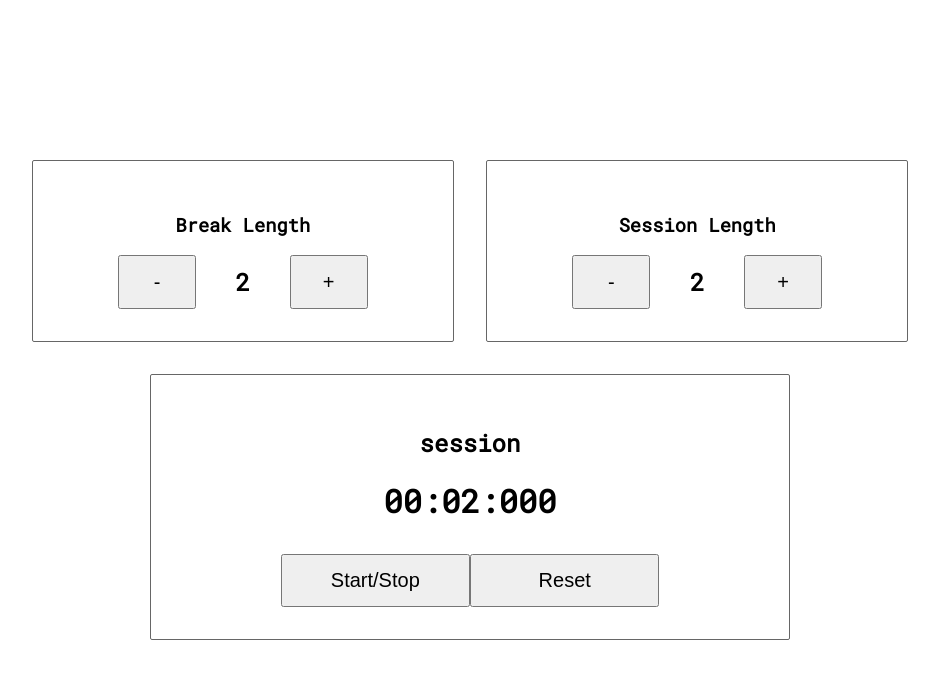
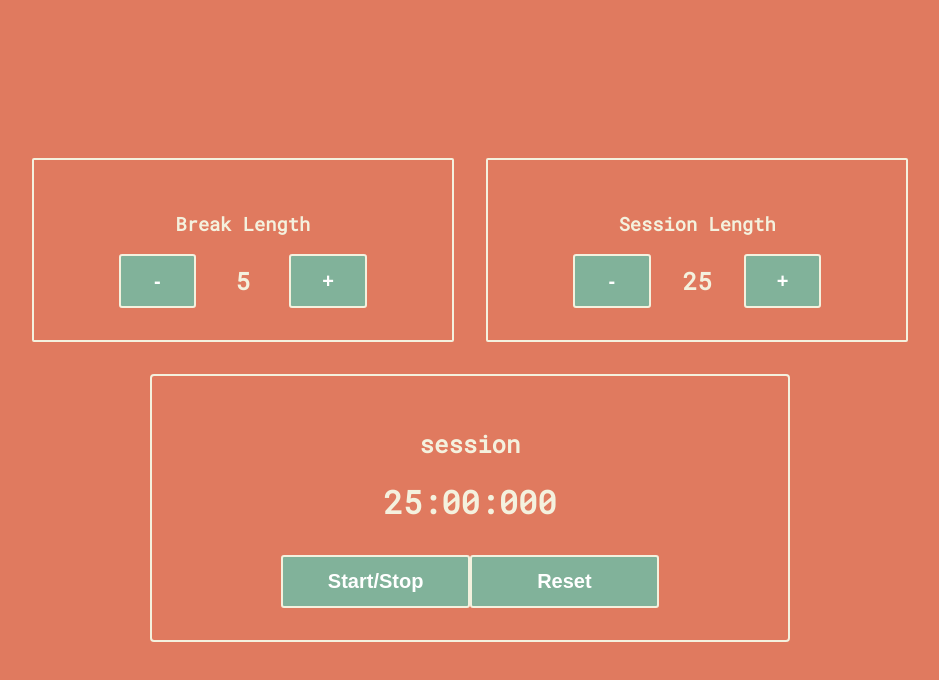
Before and after one commit to nugliar/clock, a React (Create React App) app: page / in a window 1280 px wide. Shown: the top 680 px of the page, without its empty margins (170-1109 px from the left). Built offline with nearby package versions, Linux system fonts and the light colour scheme.

Commit message:
add styles

```diff
--- a/public/index.html
+++ b/public/index.html
@@ -17,5 +17,3 @@
 </body>
 
 </html>
-<script src="https://cdn.freecodecamp.org/testable-projects-fcc/v1/bundle.js">
-</script>
--- a/src/Clock.js
+++ b/src/Clock.js
@@ -16,8 +16,8 @@ import alarmSound from './audio/classic-short-alarm.wav'
 // than actual elapsed time value
 
 const DEFAULT_LENGTH = {
-  break: 2 + 1, // minutes
-  session: 2 + 1 // minutes
+  break: 5 * 60 + 1, // seconds
+  session: 25 * 60 + 1 // seconds
 }
 
 export const Clock = () => {
@@ -35,7 +35,7 @@ export const Clock = () => {
   const alarmSet = useRef(true)
 
   const setTimerLength = (mode, newLength) => {
-    newLength = Math.min(60, Math.max(1, newLength))
+    newLength = Math.min(60 * 60 + 1, Math.max(1 * 60 + 1, newLength))
 
     if (!timer.active) {
       setLength({
@@ -56,11 +56,11 @@ export const Clock = () => {
   }
 
   const onIncrementClick = (mode) => {
-    setTimerLength(mode, length[mode] + 1)
+    setTimerLength(mode, length[mode] + 1 * 60)
   }
 
   const onDecrementClick = (mode) => {
-    setTimerLength(mode, length[mode] - 1)
+    setTimerLength(mode, length[mode] - 1 * 60)
   }
 
   const startTimer = () => {
@@ -123,6 +123,7 @@ export const Clock = () => {
     const audioElement = document.getElementById('beep')
 
     audioElement.pause()
+    audioElement.currentTime = 0
     clearTimeout(timer.id)
     setLength(DEFAULT_LENGTH)
     setTimer({
--- a/src/DisplayTimer.js
+++ b/src/DisplayTimer.js
@@ -19,7 +19,7 @@ export const DisplayTimer = (props) => {
   }
 
   const dummyFormat = (msec) => {
-    const secs = Math.round(msec / 1000)
+    const secs = Math.ceil(msec / 1000)
     const mins = Math.floor(secs / 60)
 
     const f = (number, ndigits) => {
@@ -28,7 +28,7 @@ export const DisplayTimer = (props) => {
     }
 
     return (
-      `${f(mins % 60, 2)}:${f(secs % 60, 2)}`
+      `${f(mins, 2)}:${f(secs % 60, 2)}`
     )
   }
 
--- a/src/Length.js
+++ b/src/Length.js
@@ -1,7 +1,7 @@
 export const Length = (props) => {
   return (
     <div id={props.id} className='settings-length' >
-      <p>{props.value}</p>
+      <p>{Math.round(props.value / 60)}</p>
     </div>
   )
 }
--- a/src/index.css
+++ b/src/index.css
@@ -1,3 +1,10 @@
+:root {
+  --main-bg-color: #f4f1de;
+  --secondary-bg-color: #f4f1de;
+  --utility-color: #81b29a;
+  --primary-bg-color: #e07a5f;
+}
+
 * {
   box-sizing: border-box;
 }
@@ -16,11 +23,17 @@ code {
 button {
   height: 4em;
   min-width: 4em;
+  background-color: var(--utility-color);
+  border: 2px solid var(--secondary-bg-color);
+  border-radius: 3px;
 }
 
 button p {
   font-size: 1.5em;
   margin: auto;
+  font-family: inherit;
+  font-weight: bold;
+  color: white;
 }
 
 #root {
@@ -29,6 +42,7 @@ button p {
   justify-content: center;
   height: 100vh;
   width: 100vw;
+  background-color: var(--primary-bg-color)
 }
 
 .App {
@@ -36,6 +50,7 @@ button p {
   flex-direction: column;
   justify-content: center;
   align-items: center;
+  color: var(--secondary-bg-color)
 }
 
 .timer {
@@ -43,11 +58,11 @@ button p {
   flex-direction: column;
   justify-content: space-around;
   align-items: center;
-  border: 1px solid #666;
-  border-radius: 2px;
   padding: 2em;
   margin: 1em;
   width: 50%;
+  border: 2px solid var(--secondary-bg-color);
+  border-radius: 4px;
 }
 
 .fake-timer-display {
@@ -88,11 +103,11 @@ button p {
   display: flex;
   flex-direction: column;
   align-items: center;
-  border: 1px solid #666;
   border-radius: 2px;
   padding: 2em;
   margin: 1em;
   width: 33%;
+  border: 2px solid var(--secondary-bg-color);
 }
 
 .settings-inputs {
```
